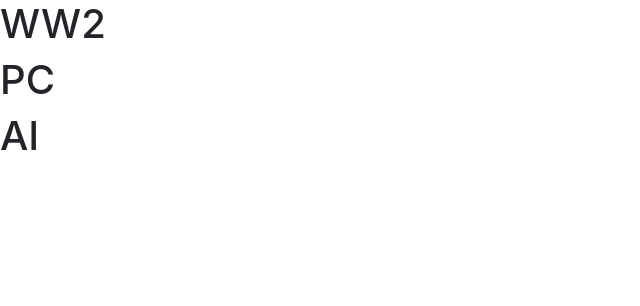
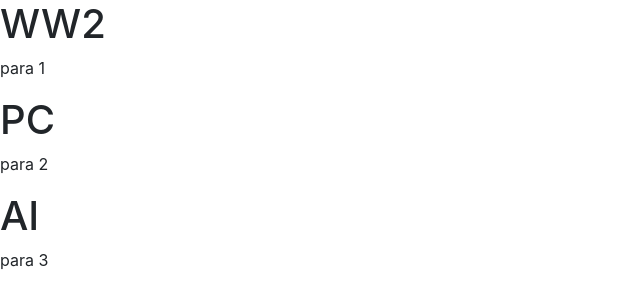
Before and after one commit to xfqx92/Formative-Groupwork, a plain HTML site: page development.html in a window 1280 px wide. Shown: the whole page, without its empty margins (0-640 px from the left). Drawn offline with nearby package versions, Linux system fonts and the light colour scheme.

Commit message:
updating a rough rough structure

```diff
--- a/development.html
+++ b/development.html
@@ -1,18 +1,29 @@
 <!doctype html>
 <html lang="en">
   <head>
+
     <meta charset="utf-8">
+    <meta name="viewport" content="width=device-width, initial-scale=1, shrink-to-fit=no">
 
-    <meta name="viewport" content="width=device-width, initial-scale=1, shrink-to-fit=no">
     <link rel="stylesheet" href="https://stackpath.bootstrapcdn.com/bootstrap/4.3.1/css/bootstrap.min.css" integrity="sha384-ggOyR0iXCbMQv3Xipma34MD+dH/1fQ784/j6cY/iJTQUOhcWr7x9JvoRxT2MZw1T" crossorigin="anonymous">
 
     <title>Developping the World</title>
+
   </head>
 
   <body>
+
     <h1>WW2</h1>
+
+    <p>para 1</p>
+
     <h1>PC</h1>
+
+    <p>para 2</p>
+
     <h1>AI</h1>
+
+    <p>para 3</p>
 
   </body>
 </html>
```
